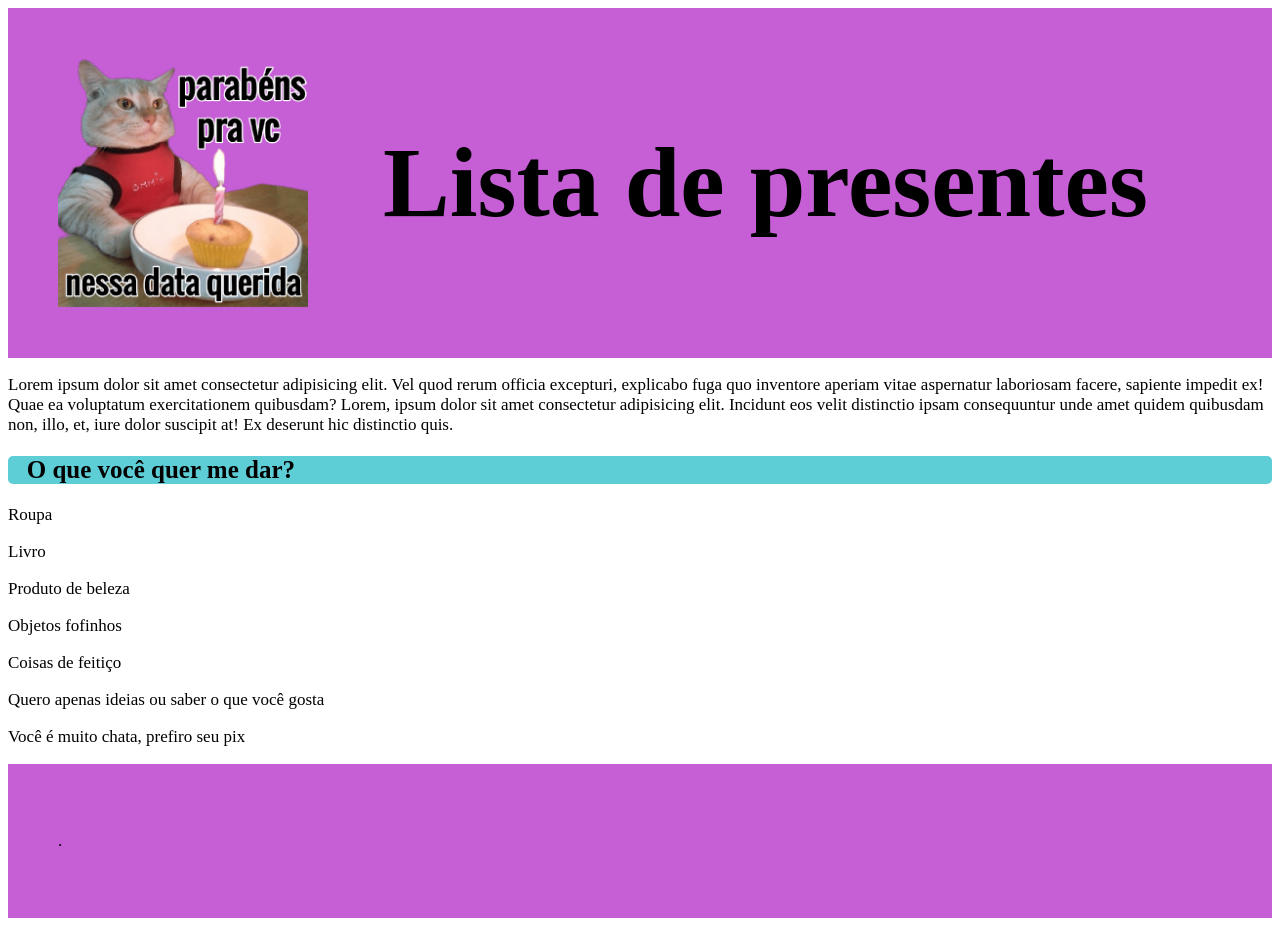
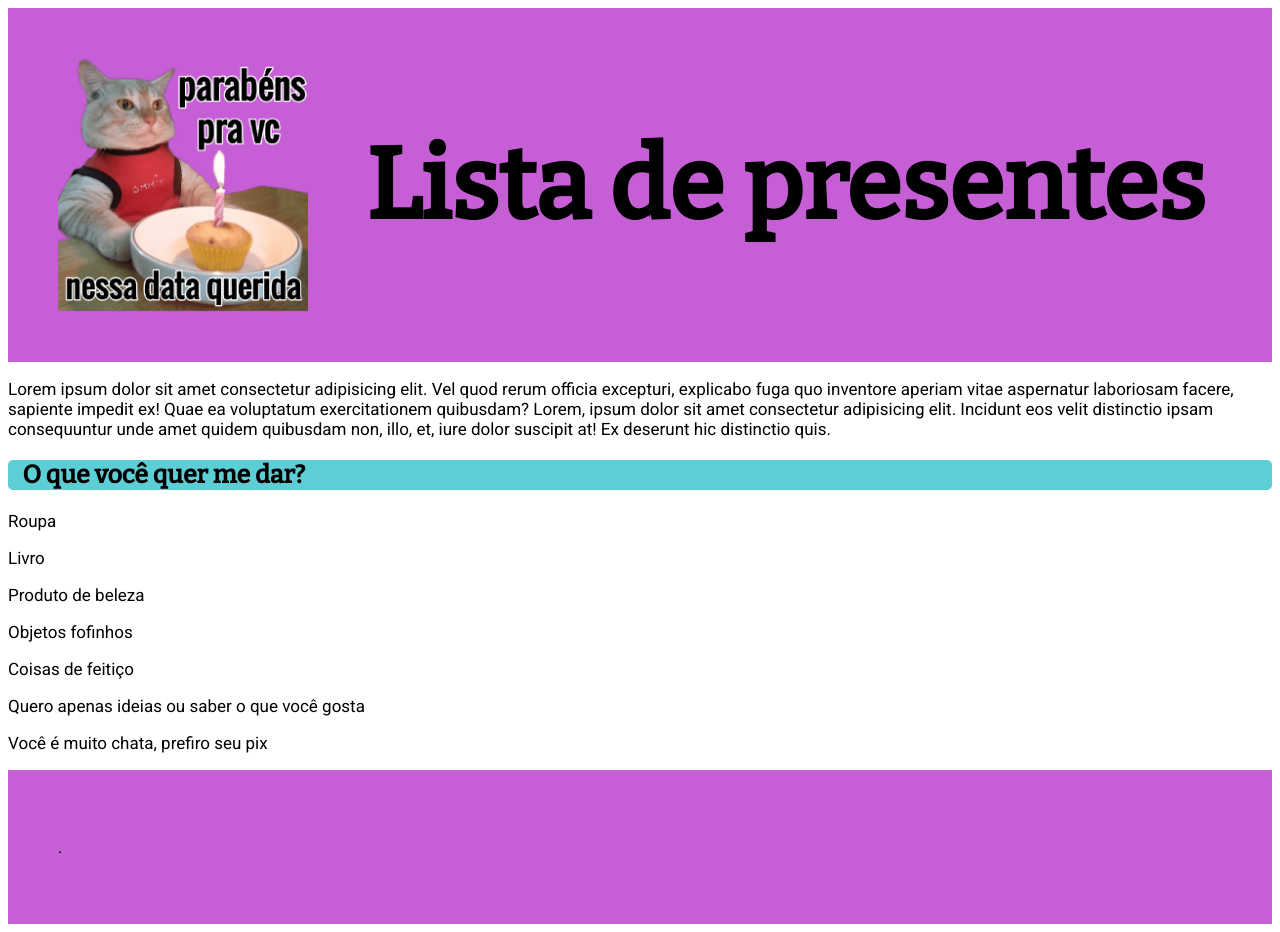
Before and after one commit to rafaellabastos1/lista-de-presente, a plain HTML site: page index.html in a window 1280 px wide. Drawn offline with nearby package versions, Linux system fonts and the light colour scheme.

Commit message:
adicionei fontes diferentes para a página

```diff
--- a/css/cabecalho.css
+++ b/css/cabecalho.css
@@ -13,4 +13,5 @@
 
 .cabecalho h1 {
     font-size: 100px;
+    font-family: 'Bitter', 'Times New Roman', Times, serif;
 }
--- a/css/estilo.css
+++ b/css/estilo.css
@@ -1,12 +1,17 @@
 @import url("./cabecalho.css");
 @import url("./rodape.css");
 
+@import url(https://fonts.googleapis.com/css2?family=Roboto&display=swap%27);
+@import url(https://fonts.googleapis.com/css2?family=Bitter:wght@500&display=swap%27);
+
 p {
     font-size: 17px;
+    font-family: 'Roboto', sans-serif, calibri, arial;
 }
 
 h2 {
     background-color: rgb(94, 206, 214);
     border-radius: 5px;
     font-size: 25px;
+    font-family: 'Bitter', 'Times New Roman', Times, serif;
 }
```
